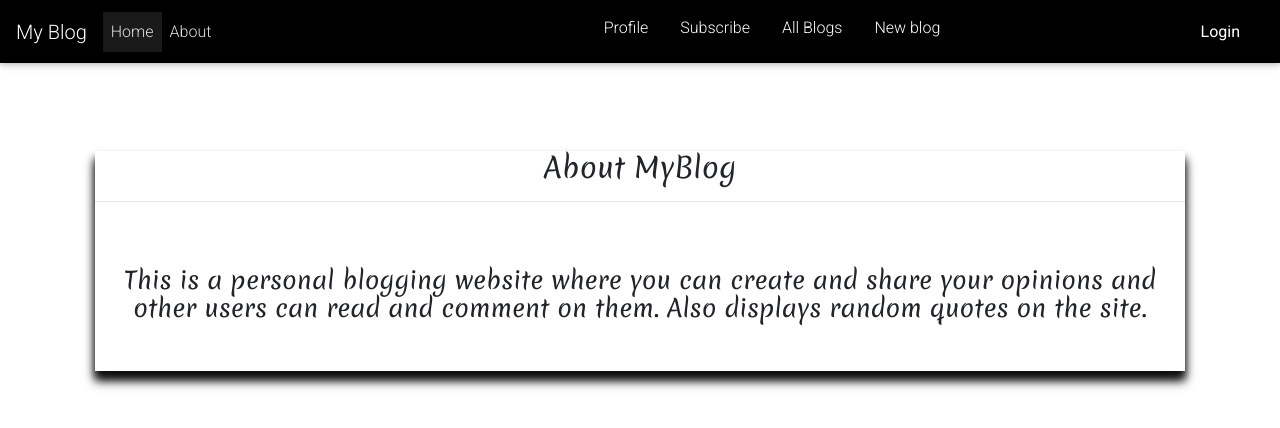
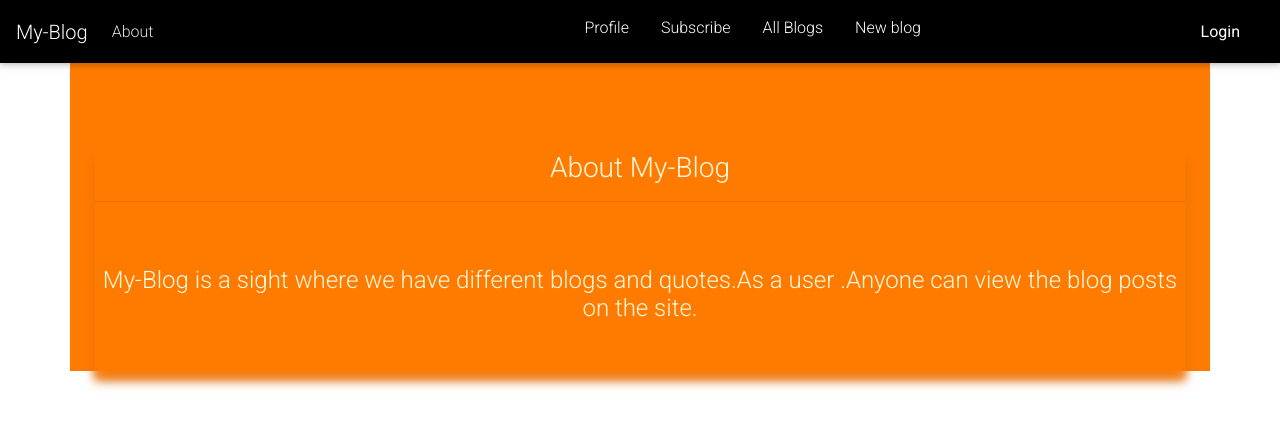
Before and after one commit to annechege/my-blog, a Flask app: page /about in a window 1280 px wide. Shown: the top 428 px of the page. Run offline with Flask 2, Linux system fonts and the light colour scheme; some libraries are stand-ins or nearby versions.

```diff
--- a/app/templates/about.html
+++ b/app/templates/about.html
@@ -1,13 +1,12 @@
 {% extends 'base.html' %}
 
 {% block content %}
-<div class="container" style="font-size: 20px; font-family: 'Merienda', cursive;  padding-top: 40px;">
+<div class="container" style="font-size: 50px;padding-top: 40px;background-color: rgb(255, 123, 0);color: cornsilk;">
     <div class="my-pitches mb-5 mt-5"
-        style="box-shadow: 0 7px 8px 0 rgba(0,0,0,0.8), 0 10px 10px 0 rgba(0,0,0,0.8); margin-top: 10px;margin: 10px;">
-        <h3 class="text-center mt-5">About MyBlog</h3>
+        style="box-shadow: 0 7px 8px 0 rgba(255, 123, 0, 0.842), 0 10px 10px 0 rgba(214, 109, 24, 0.8); margin-top: 10px;margin: 10px;">
+        <h3 class="text-center mt-5">About My-Blog</h3>
         <hr>
-        <h4 class="text-center mb-5 mt-5 pt-3 pb-5">This is a personal blogging website where you can create and share
-            your opinions and other users can read and comment on them. Also displays random quotes on the site.</h4>
+        <h4 class="text-center mb-5 mt-5 pt-3 pb-5">My-Blog is a sight where we have different blogs and quotes.As a user .Anyone can view the blog posts on the site.</h4>
 
     </div>
 </div>
--- a/app/templates/email/newBlog.txt
+++ /dev/null
@@ -1,6 +0,0 @@
-Dear Subscriber!
-
-Sign in and check out this new blog and comment
-
-Title: {{newBlog.title_blog}}
-Post: {{newBlog.description|truncate(50)}}
--- a/app/templates/email/welcome_user.txt
+++ /dev/null
@@ -1,3 +0,0 @@
-Hello {{user.username}}
-Welcome to MyBlog
-We have just seen you have signed up for our application and want to welcome you to the family. Please enjoy viewing the Quotes. You can post yours,comment on quotes and delete.
--- a/app/templates/navbar.html
+++ b/app/templates/navbar.html
@@ -2,7 +2,7 @@
 <nav class="navbar navbar-expand-lg navbar-dark black">
 
     <!-- Navbar brand -->
-    <a class="navbar-brand" href="/">My Blog
+    <a class="navbar-brand" href="/">My-Blog
         <span class="sr-only">(current)</span>
     </a>
 
@@ -15,10 +15,10 @@
     <div class="collapse navbar-collapse" id="basicExampleNav">
 
         <ul class="navbar-nav mr-auto">
-            <li class="nav-item active">
+            <!-- <li class="nav-item active">
                 <a class="nav-link text-light" href="/">Home <span
                         class="sr-only">(current)</span></a>
-            </li>
+            </li> -->
             <li class="nav-item">
                 <a class="nav-link text-light" href="{{ url_for('main.about') }}">About</a>
             </li>
--- a/app/templates/profile/profile.html
+++ b/app/templates/profile/profile.html
@@ -2,7 +2,7 @@
 {% import 'macros.html' as macro%}
 
 {% block content %}
-<div class="container" style="font-size: 20px; font-family: 'Merienda', cursive;  padding-top: 40px;">
+<div class="container" style="font-size: 20px;padding-top: 60px;">
   <h3 class="text-center mt-3" >My Profile</h3>
 <hr>
 <div class="row">
@@ -30,7 +30,7 @@
     {% if user.bio %}
     <p class="h3"> Bio : {{user.bio}}</p>
   {%else%}
-    <p> {{user.username| capitalize}} has no bio </p>
+    <p> Currently in school </p>
   {% endif %}
 
   </div>
```
Also changed, not shown: app/templates/blogs.html (+4 -4 lines), app/templates/email/newBlog.html (deleted, +0 -10 lines), app/templates/index.html (+8 -8 lines), app/templates/subscribe.html (+4 -5 lines), app/static/photos/anne.jpg (added), app/static/photos/anne_1.jpg (added), app/templates/email/welcome_user.html (deleted).
